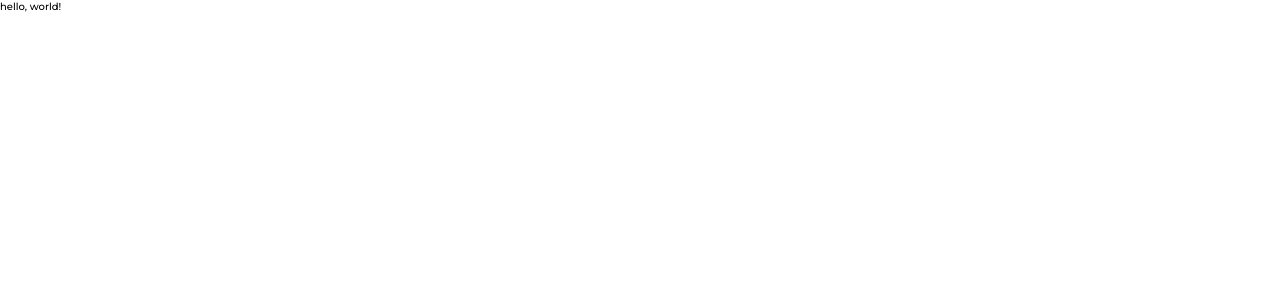
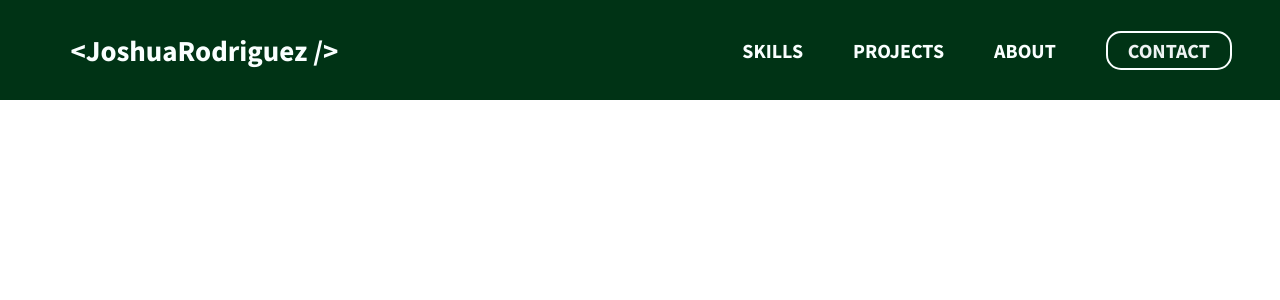
Before and after one commit to joshua-rdrgz/portfolio, a React (Create React App) app: page / in a window 1280 px wide. Shown: the top 300 px of the page. Built offline with nearby package versions, Linux system fonts and the light colour scheme.

Commit message:
add Header components
update Nav component styles to mesh with Header component effectively.

add new media query for Header logo size.

add matchMedia to setupTests so Header can be effectively tested.

```diff
--- a/src/App.tsx
+++ b/src/App.tsx
@@ -1,8 +1,9 @@
 import React from 'react';
 import './styles/main.scss';
+import Header from './components/layout/Header/Header';
 
 function App() {
-  return <div>hello, world!</div>;
+  return <Header backgroundColor='bg-color__light--accent-dark' />;
 }
 
 export default App;
--- /dev/null
+++ b/src/components/layout/Header/Header.tsx
@@ -0,0 +1,38 @@
+import React, { useState, useEffect } from 'react';
+import { backgroundColors } from '../../../types/colors';
+import Nav from '../../utilities/Nav/Nav';
+
+interface HeaderType {
+  backgroundColor: backgroundColors;
+}
+
+const Header: React.FC<HeaderType> = ({ backgroundColor }) => {
+  const [useSolidColor, setUseSolidColor] = useState({
+    matches: window.innerWidth >= 800 ? true : false,
+  });
+
+  useEffect(() => {
+    let mediaQuery = window.matchMedia('(min-width: 50em');
+    mediaQuery.addListener(setUseSolidColor);
+
+    return () => {
+      mediaQuery.removeListener(setUseSolidColor);
+    };
+  }, []);
+
+  return (
+    <header className={`header ${backgroundColor}`} data-testid='header'>
+      <span className='header__logo'>{`<JoshuaRodriguez />`}</span>
+      <Nav
+        type='header'
+        backgroundColor={`${
+          useSolidColor.matches
+            ? backgroundColor
+            : 'bg-color__light--accent-medium-opaque'
+        }`}
+      />
+    </header>
+  );
+};
+
+export default Header;
--- a/src/styles/abstracts/_mixins.scss
+++ b/src/styles/abstracts/_mixins.scss
@@ -1,4 +1,9 @@
 @mixin respond($breakpoint) {
+  @if $breakpoint == biggerThanSmallPhone {
+    @media screen and (min-width: 28.125em) {
+      @content;
+    } // 450px
+  }
   @if $breakpoint == biggerThanPhone {
     @media screen and (min-width: 37.5em) {
       @content;
--- a/src/styles/components/_nav.scss
+++ b/src/styles/components/_nav.scss
@@ -1,11 +1,15 @@
 .header {
   &-nav {
+    position: absolute;
+    top: 10rem;
     height: 0;
+    width: 100%;
     transform: scale(1, 0);
     transform-origin: top;
     transition: all 0.4s ease-in-out;
     @include respond(biggerThanVertTablet) {
       height: auto;
+      position: inherit;
     }
     &__ul {
       flex-direction: column;
@@ -24,7 +28,7 @@
           gap: 5rem;
         }
         &:last-of-type {
-          padding-bottom: 1rem;
+          padding-bottom: 0;
           padding-right: 5.5%;
         }
       }
@@ -37,6 +41,9 @@
       }
       @include respond(biggerThanVertTablet) {
         opacity: 1;
+        &:hover {
+          transform: translateY(-1px) !important;
+        }
       }
     }
     &__checkbox {
@@ -46,7 +53,7 @@
       }
       &:checked ~ .header-nav a {
         opacity: 1;
-        transition: opacity 0.15s ease-in-out 0.15s;
+        transition: all 0.1s ease-in-out;
       }
       &:checked + .header-nav__icon-container .header-nav__icon {
         background-color: transparent;
@@ -98,8 +105,6 @@
         visibility: visible;
         width: 5rem;
         height: 5rem;
-        position: absolute;
-        right: 0;
         margin-right: 3rem;
         z-index: 10;
         transition: all 0.2s;
--- /dev/null
+++ b/src/styles/layout/_header.scss
@@ -0,0 +1,17 @@
+.header {
+  height: 10rem;
+  display: flex;
+  align-items: center;
+  justify-content: space-between;
+  &__logo {
+    min-width: max-content;
+    margin-left: 5.5%;
+    font-family: $font-family-heading;
+    font-size: $font-heading-6;
+    font-weight: $font-weight-heading-bold;
+    color: $color-white;
+    @include respond(biggerThanSmallPhone) {
+      font-size: $font-heading-5;
+    }
+  }
+}
--- a/src/styles/main.scss
+++ b/src/styles/main.scss
@@ -16,4 +16,6 @@
 @import 'components/text';
 @import 'components/textbox';
 
+@import 'layout/header';
+
 @import 'utilities/text-align';
```
Also changed, not shown: src/setupTests.ts (+7 -0 lines), 1 other file (tests, documents, lock files or other folders).
